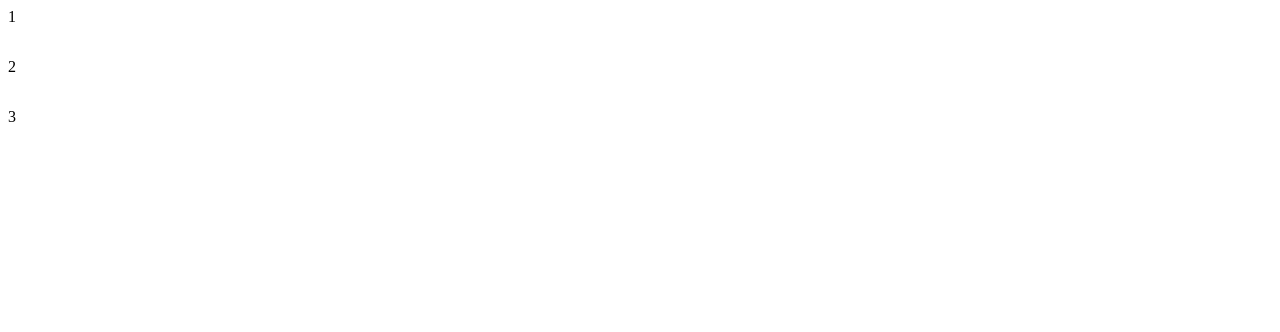
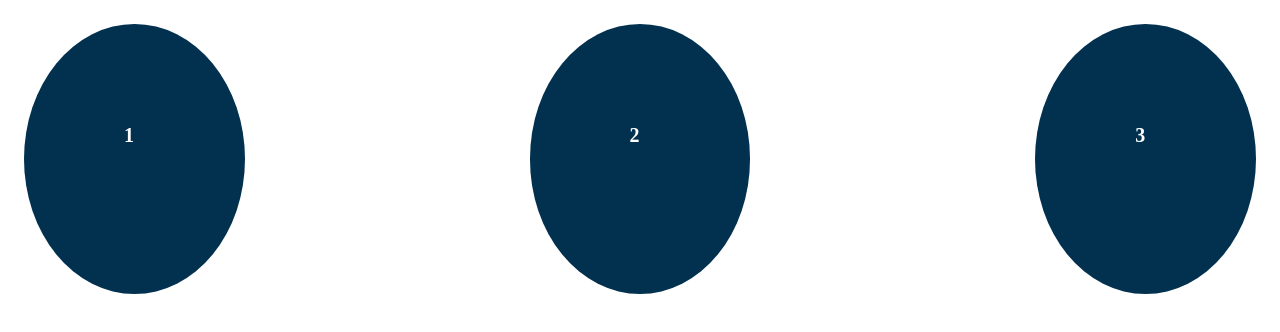
Before and after one commit to Oyee00/Test-project, a plain HTML site: page index.html in a window 1280 px wide. Drawn offline with Linux system fonts and the light colour scheme.

Commit message:
changes to style

```diff
--- a/index.html
+++ b/index.html
@@ -6,7 +6,7 @@
     <title>Document</title>
     <link rel="stylesheet" href="style.css" />
   </head>
-  <body>
+  <body class="circle-containers">
     <div class="circle">1</div>
     <div class="circle">2</div>
     <div class="circle">3</div>
--- a/style.css
+++ b/style.css
@@ -1,5 +1,15 @@
 .circle {
-  width: 50px;
-  height: 50px;
-  background-colour:
+  width: 70px;
+  height: 70px;
+  background-color: #023150;
+  color: white;
+  font-size: 20px;
+  font-weight: bold;
+  border-radius: 50%;
+  padding: 100px;
+  margin: 16px;
 }
+.circle-containers {
+  display: flex;
+  gap: 20%;
+}
```
